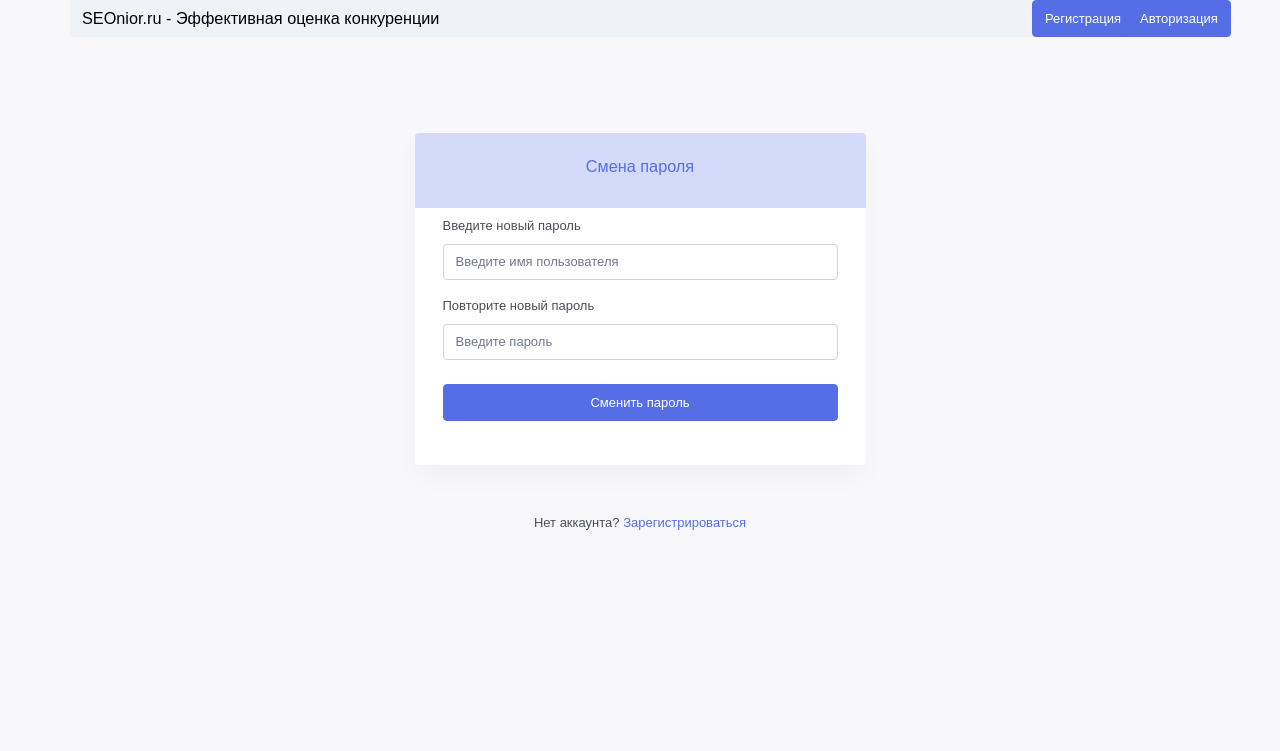
After one commit to Wenfort/concurent_site_release, a Django app: page /main/change_password in a window 1280 px wide. The commit adds this page. Shown: the top 751 px of the page. Run offline with Django 3.2, Linux system fonts and the light colour scheme; some libraries are stand-ins or nearby versions.

Commit message:
работает смена пароля

```diff
--- a/main/forms.py
+++ b/main/forms.py
@@ -25,3 +25,9 @@ class NewTicketPost(forms.ModelForm):
     class Meta:
         model = TicketPost
         fields = ('ticket_post_text',)
+
+
+class ChangePassword(forms.ModelForm):
+    class Meta:
+        model = User
+        fields = ('password',)
--- a/main/templates/main/navbar.html
+++ b/main/templates/main/navbar.html
@@ -1,9 +1,9 @@
 <div class="container">
     <div class="row" style="background-color: #eff2f7!important; margin-bottom: 15px;">
             <div class="col-sm-10">
-                <a class="navbar-brand" href="#" style="color: black">SEOnior.ru - Эффективная оценка конкуренции</a>
+                <a class="navbar-brand" href="{% url 'get_orders_page' %}" style="color: black">SEOnior.ru - Эффективная оценка конкуренции</a>
             </div>
-            {% if balance %}
+            {% if user.is_authenticated %}
             <div class="col-sm-1">
                 <a class="btn btn-primary" href="{% url 'posts_from_latest_ticket' %}">Поддержка</a>
             </div>
--- /dev/null
+++ b/main/templates/main/user_auth/change_password.html
@@ -0,0 +1,64 @@
+{% load static %}
+<html lang="en">
+<head>
+    <meta charset="utf-8">
+    <meta name="viewport" content="width=device-width, initial-scale=1.0">
+    <link rel="stylesheet" href="{% static 'main/css/bs.css' %}">
+</head>
+<body>
+{% include '../navbar.html' %}
+    <div class="account-pages my-5 pt-sm-5">
+        <div class="container">
+            <div class="row justify-content-center">
+                <div class="col-md-8 col-lg-6 col-xl-5">
+                    <div class="card overflow-hidden">
+                        <div class="bg-soft-primary">
+                            <div class="row">
+                                <div class="col-12">
+                                    <div class="text-primary p-4">
+                                        <h5 class="text-primary" style="text-align: center">Смена пароля</h5>
+                                    </div>
+                                </div>
+                            </div>
+                        </div>
+                        <div class="card-body pt-0">
+                            <div class="p-2">
+                                <form class="form-horizontal" method="post">
+                                    {% csrf_token %}
+                                    <div class="form-group">
+                                        <label for="username">Введите новый пароль</label>
+                                        <input type="text" name="first_password" class="form-control" id="username" placeholder="Введите имя пользователя">
+                                    </div>
+
+                                    <div class="form-group">
+                                        <label for="userpassword">Повторите новый пароль</label>
+                                        <input type="password" name="second_password" class="form-control" id="password" placeholder="Введите пароль">
+                                    </div>
+
+                                    <div class="mt-4">
+                                        <button class="btn btn-primary btn-block waves-effect waves-light" type="submit">Сменить пароль</button>
+                                    </div>
+                                    {% if message == 'Пароли не совпадают'%}
+                                        <div>
+                                            <p style="color: red; text-align: center; margin-top: 10px;"> {{ message }} </p>
+                                        </div>
+                                    {% else %}
+                                        <div>
+                                            <p style="color: green; text-align: center; margin-top: 10px;"> {{ message }} </p>
+                                        </div>
+                                    {% endif %}
+                                </form>
+                            </div>
+                        </div>
+                    </div>
+                    <div class="mt-5 text-center">
+                        <div>
+                            <p>Нет аккаунта? <a href="auth-login.html" class="font-weight-medium text-primary"> Зарегистрироваться</a> </p>
+                        </div>
+                    </div>
+                </div>
+            </div>
+        </div>
+    </div>
+</body>
+</html>
--- a/main/urls.py
+++ b/main/urls.py
@@ -15,4 +15,5 @@ urlpatterns = [
     path('tickets', views.get_ticket_posts_from_ticket, name='posts_from_latest_ticket'),
     path('add_new_ticket', views.add_new_ticket, name='add_new_ticket'),
     path('close_ticket/<int:ticket_id>', views.close_ticket, name='close_ticket'),
+    path('change_password', views.change_password, name='change_password'),
 ]
--- a/main/views.py
+++ b/main/views.py
@@ -5,7 +5,7 @@ from django.utils import timezone
 from .models import Request, RequestQueue, UserData, Order, OrderStatus, TicketPost, Ticket
 from django.contrib.auth.models import User
 
-from .forms import NewRequest, NewUser, AuthUser
+from .forms import NewRequest, NewUser, AuthUser, ChangePassword
 
 
 def index(request):
@@ -410,3 +410,30 @@ def close_ticket(request, ticket_id):
     ticket_data = Tickets(user_data)
 
     return ticket_data.close_ticket(ticket_id)
+
+
+def change_password(request):
+
+    if request.method == "POST":
+        post_request = request.POST
+        if post_request['first_password'] == post_request['second_password']:
+            password = post_request['first_password']
+            username = request.user.username
+            user = User.objects.get(username=username)
+            user.set_password(password)
+            user.save()
+
+            user = authenticate(request, username=username, password=password)
+            login(request, user)
+
+            message = 'Пароль успешно изменен'
+        else:
+            message = 'Пароли не совпадают'
+
+        context = {
+            'message': message
+        }
+        return render(request, 'main/user_auth/change_password.html', context)
+
+    else:
+        return render(request, 'main/user_auth/change_password.html')
```
